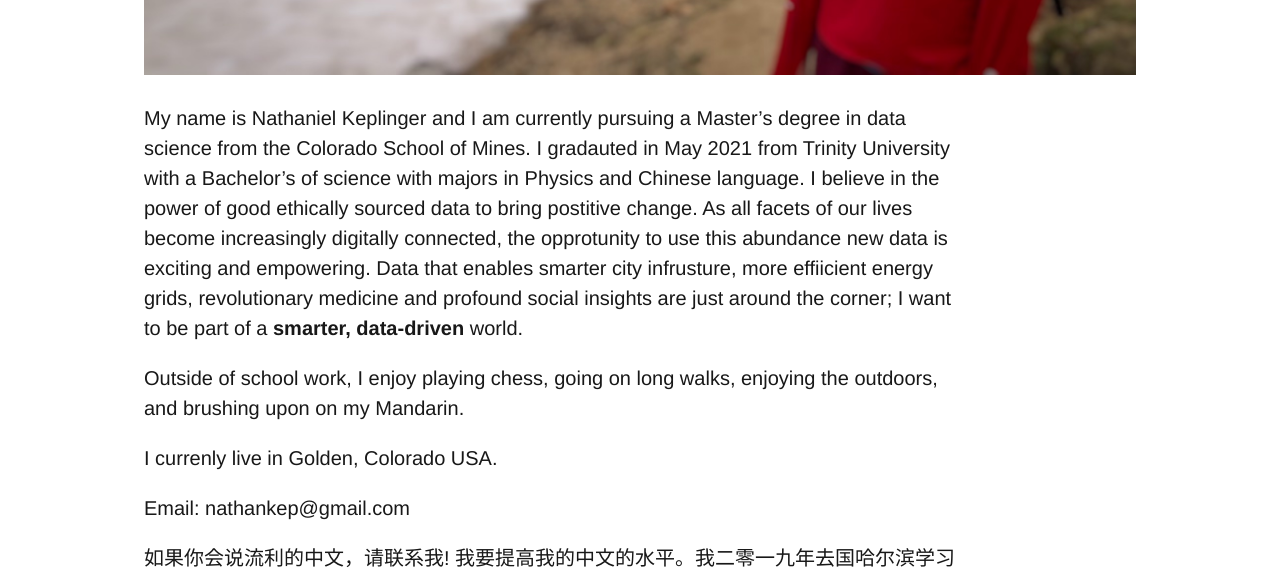
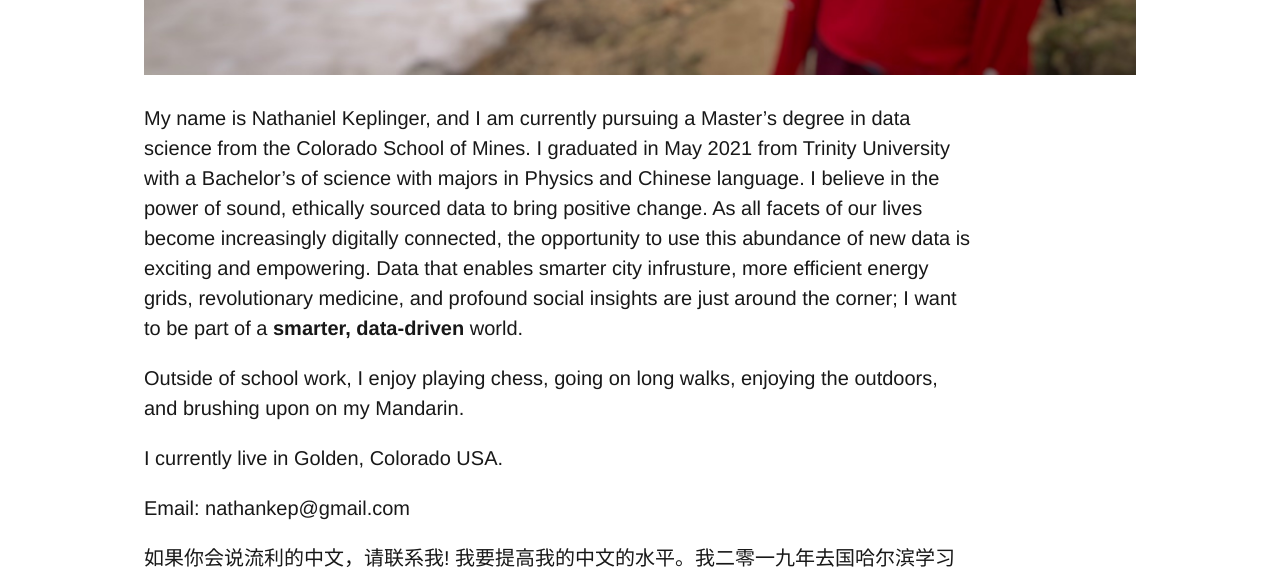
Before and after one commit to nkepling/nkBlog, a Jekyll site: the page built from about.markdown, in a window 1280 px wide. Shown: the part 1098-1667 px from the top of the page. Built offline with Jekyll 4.4.1, drawn with Linux system fonts in a browser that asks for light colours; comment, search, counter and statistics services are not loaded.

```diff
--- a/about.markdown
+++ b/about.markdown
@@ -7,11 +7,11 @@ permalink: /about/
 
 ![My picture](/mypic.jpg)
 
-My name is Nathaniel Keplinger and I am currently pursuing a Master's degree in data science from the Colorado School of Mines. I gradauted in May 2021 from Trinity University with a Bachelor's of science with majors in Physics and Chinese language. I believe in the power of good ethically sourced data to bring postitive change. As all facets of our lives become increasingly digitally connected, the opprotunity to use this abundance new data is exciting and empowering. Data that enables smarter city infrusture, more effiicient energy grids, revolutionary medicine and profound social insights are just around the corner; I want to be part of a **smarter, data-driven** world.
+My name is Nathaniel Keplinger, and I am currently pursuing a Master's degree in data science from the Colorado School of Mines. I graduated in May 2021 from Trinity University with a Bachelor's of science with majors in Physics and Chinese language. I believe in the power of sound, ethically sourced data to bring positive change. As all facets of our lives become increasingly digitally connected, the opportunity to use this abundance of new data is exciting and empowering. Data that enables smarter city infrusture, more efficient energy grids, revolutionary medicine, and profound social insights are just around the corner; I want to be part of a **smarter, data-driven** world.
 
 Outside of school work, I enjoy playing chess, going on long walks, enjoying the outdoors, and brushing upon on my Mandarin.
 
-I currenly live in Golden, Colorado USA.
+I currently live in Golden, Colorado USA.
 
 Email: nathankep@gmail.com
 
```
Also changed, not shown: resume.md (+1 -1 lines), 3 other files.
